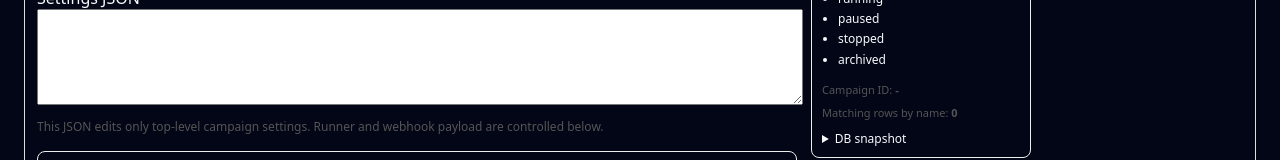
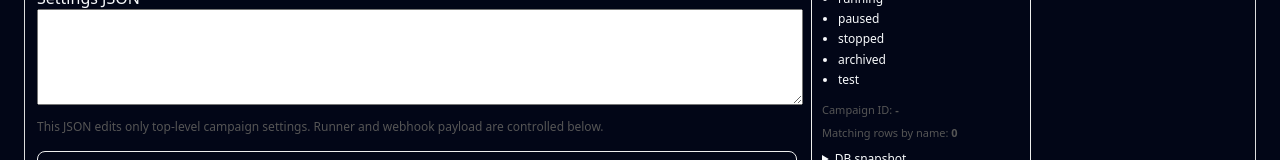
Before and after one commit to mateuszAutomatyzacje/WEB_DASH, a Next.js app: page /campaigns in a window 1280 px wide. Shown: the part 405-565 px from the top of the page. Built offline with nearby package versions, Linux system fonts and the light colour scheme; no server answers; the database is empty.

Commit message:
Keep test webhook from activating campaign

```diff
--- a/app/api/admin/campaign/start-evergreen/route.js
+++ b/app/api/admin/campaign/start-evergreen/route.js
@@ -35,6 +35,7 @@ export async function POST(req) {
   try {
     const body = await req.json().catch(() => ({}));
     const mode = String(body?.mode || 'start').trim();
+    const isTestMode = mode === 'test';
     const sql = getSql();
 
     const campaign = await resolveCampaign(sql, body);
@@ -48,7 +49,7 @@ export async function POST(req) {
 
     const rows = await sql`
       update campaigns
-      set status = 'running',
+      set status = case when ${isTestMode} then status else 'running'::campaign_status end,
           settings = jsonb_set(
             jsonb_set(
               jsonb_set(
@@ -103,7 +104,8 @@ export async function POST(req) {
       mode,
       campaign_id: updatedCampaign.id,
       campaign_name: updatedCampaign.name,
-      status: 'running',
+      status: updatedCampaign.status,
+      display_status: isTestMode ? 'test' : updatedCampaign.status,
       campaign: updatedCampaign,
       settings: updatedCampaign.settings,
       webhook_url: finalConfig.webhookUrl,
--- a/app/components/CampaignConfigPanel.jsx
+++ b/app/components/CampaignConfigPanel.jsx
@@ -10,7 +10,7 @@ import {
   normalizeEvergreenConfig,
 } from '@/lib/evergreen-config.js';
 
-const STATUSES = ['draft', 'ready', 'running', 'paused', 'stopped', 'archived'];
+const STATUSES = ['draft', 'ready', 'running', 'paused', 'stopped', 'archived', 'test'];
 const DEFAULT_DESCRIPTION = 'Kampania ciagla dla nowych leadow';
 
 const FIELD_DEFS = [
@@ -56,6 +56,7 @@ export default function CampaignConfigPanel({ initialCampaignId = '', initialCam
   const [msg, setMsg] = useState('');
   const [loading, setLoading] = useState(false);
   const [currentStatus, setCurrentStatus] = useState('unknown');
+  const [displayStatus, setDisplayStatus] = useState('unknown');
   const [dbSnapshot, setDbSnapshot] = useState(null);
 
   const normalizedCampaignName = useMemo(
@@ -69,13 +70,14 @@ export default function CampaignConfigPanel({ initialCampaignId = '', initialCam
     return res.json();
   }
 
-  function applyCampaignState(campaign, { duplicateCount: nextDuplicateCount } = {}) {
+  function applyCampaignState(campaign, { duplicateCount: nextDuplicateCount, displayStatus: nextDisplayStatus } = {}) {
     if (!campaign) return false;
     const loaded = fromCampaign(campaign);
     setCampaignId(String(campaign.id || ''));
     setName(campaign.name || DEFAULT_EVERGREEN_NAME);
     if (typeof nextDuplicateCount === 'number') setDuplicateCount(nextDuplicateCount);
     setCurrentStatus(campaign.status || 'unknown');
+    setDisplayStatus(nextDisplayStatus || campaign.status || 'unknown');
     setDescription(loaded.description);
     setConfig(loaded.config);
     setSettingsText(loaded.settingsText);
@@ -129,7 +131,7 @@ export default function CampaignConfigPanel({ initialCampaignId = '', initialCam
       const data = parseApiResponse(text);
       if (!res.ok) throw new Error(data?.error || data?.message || text || `HTTP ${res.status}`);
       if (data?.campaign) {
-        applyCampaignState(data.campaign, { duplicateCount });
+        applyCampaignState(data.campaign, { duplicateCount, displayStatus: data?.display_status });
       } else if (reload) {
         await loadFromDb(String(data?.id || data?.campaign_id || body?.campaign_id || campaignId || ''));
       }
@@ -214,7 +216,7 @@ export default function CampaignConfigPanel({ initialCampaignId = '', initialCam
       const text = await res.text();
       const data = parseApiResponse(text);
       if (!res.ok) throw new Error(data?.error || data?.message || text || `HTTP ${res.status}`);
-      applyCampaignState(data?.campaign, { duplicateCount });
+      applyCampaignState(data?.campaign, { duplicateCount, displayStatus: data?.display_status });
       router.refresh();
       setMsg(mode === 'test' ? 'OK: test webhook sent' : 'OK: campaign started with current saved config');
     } catch (e) {
@@ -226,12 +228,15 @@ export default function CampaignConfigPanel({ initialCampaignId = '', initialCam
 
   const fieldRow = { display: 'grid', gridTemplateColumns: '220px 1fr', gap: 10, alignItems: 'center' };
   const input = { width: '100%' };
-  const badgeStyle = currentStatus === 'running'
+  const effectiveStatus = displayStatus || currentStatus;
+  const badgeStyle = effectiveStatus === 'running'
     ? { background: '#0a7d22', color: '#fff' }
-    : currentStatus === 'paused'
+    : effectiveStatus === 'paused'
       ? { background: '#8a6d00', color: '#fff' }
-      : currentStatus === 'stopped'
+      : effectiveStatus === 'stopped'
         ? { background: '#a00020', color: '#fff' }
+        : effectiveStatus === 'test'
+          ? { background: '#1d4ed8', color: '#fff' }
         : { background: '#2d2d2d', color: '#fff' };
 
   return (
@@ -313,12 +318,17 @@ export default function CampaignConfigPanel({ initialCampaignId = '', initialCam
           <b>Statusy kampanii</b>
           <div style={{ marginTop: 8, marginBottom: 8 }}>
             <span style={{ display: 'inline-block', borderRadius: 999, padding: '3px 10px', fontSize: 12, ...badgeStyle }}>
-              current: {currentStatus}
+              current: {effectiveStatus}
             </span>
           </div>
+          {effectiveStatus !== currentStatus ? (
+            <div style={{ marginBottom: 8, fontSize: 11, color: '#555' }}>
+              Campaign DB status: <b>{currentStatus}</b>
+            </div>
+          ) : null}
           <ul style={{ margin: '8px 0 0 16px', padding: 0, lineHeight: 1.7 }}>
             {STATUSES.map((s) => (
-              <li key={s} style={s === currentStatus ? { fontWeight: 700, color: '#0a7d22' } : undefined}>{s}</li>
+              <li key={s} style={s === effectiveStatus ? { fontWeight: 700, color: s === 'test' ? '#1d4ed8' : '#0a7d22' } : undefined}>{s}</li>
             ))}
           </ul>
           <div style={{ marginTop: 12, fontSize: 11, color: '#555' }}>Campaign ID: <b>{campaignId || '-'}</b></div>
```
